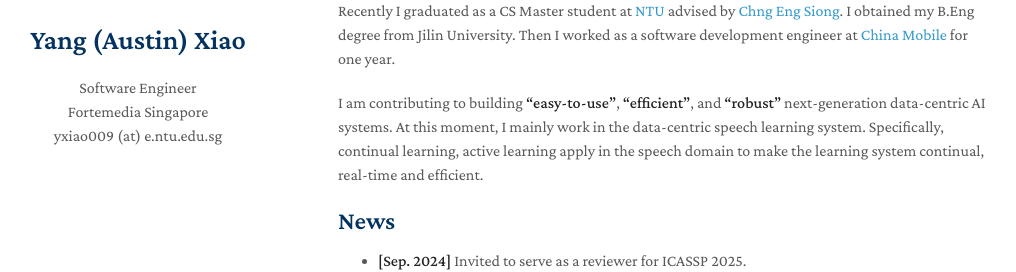
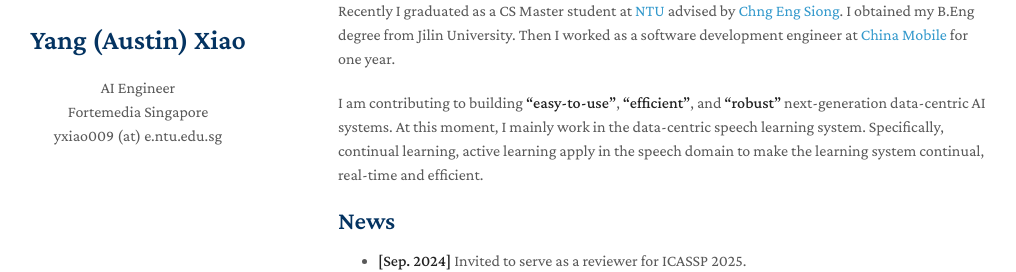
Before and after one commit to swagshaw/swagshaw.github.io, a Jekyll site: the page built from index.md, in a window 1280 px wide. Shown: the part 196-468 px from the top of the page, without its empty margins (132-1148 px from the left). Built offline with Jekyll 4.4.1, drawn with Linux system fonts in a browser that asks for light colours; nearby versions of some CDN libraries; a style sheet for code colours, icons or effects is not loaded.

Commit message:
Update _config.yml

```diff
--- a/_config.yml
+++ b/_config.yml
@@ -1,5 +1,5 @@
 title: Yang (Austin) Xiao
-position: Software Engineer
+position: AI Engineer
 affiliation: Fortemedia Singapore
 email: yxiao009 (at) e.ntu.edu.sg
 keywords: xiao yang ntu, yang xiao ntu
```
